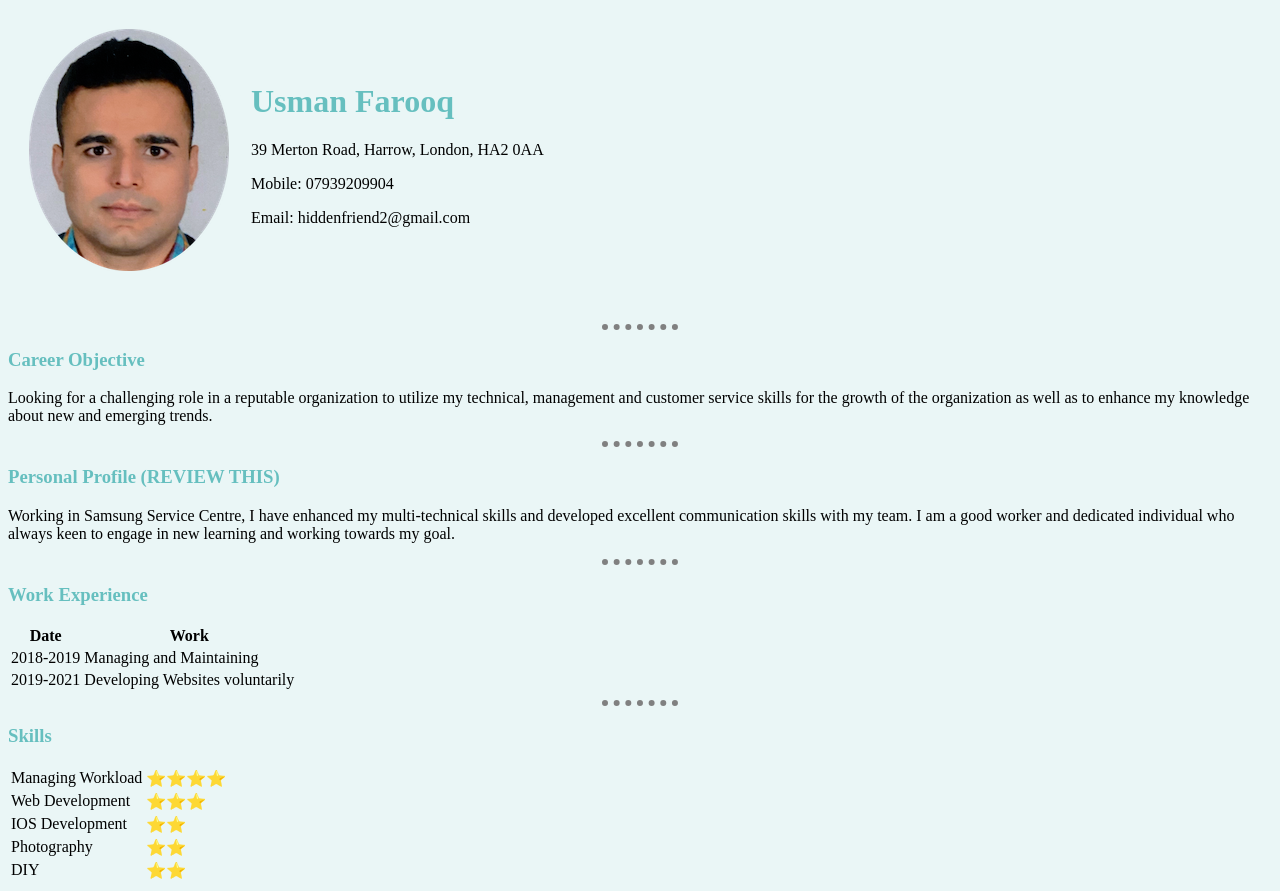
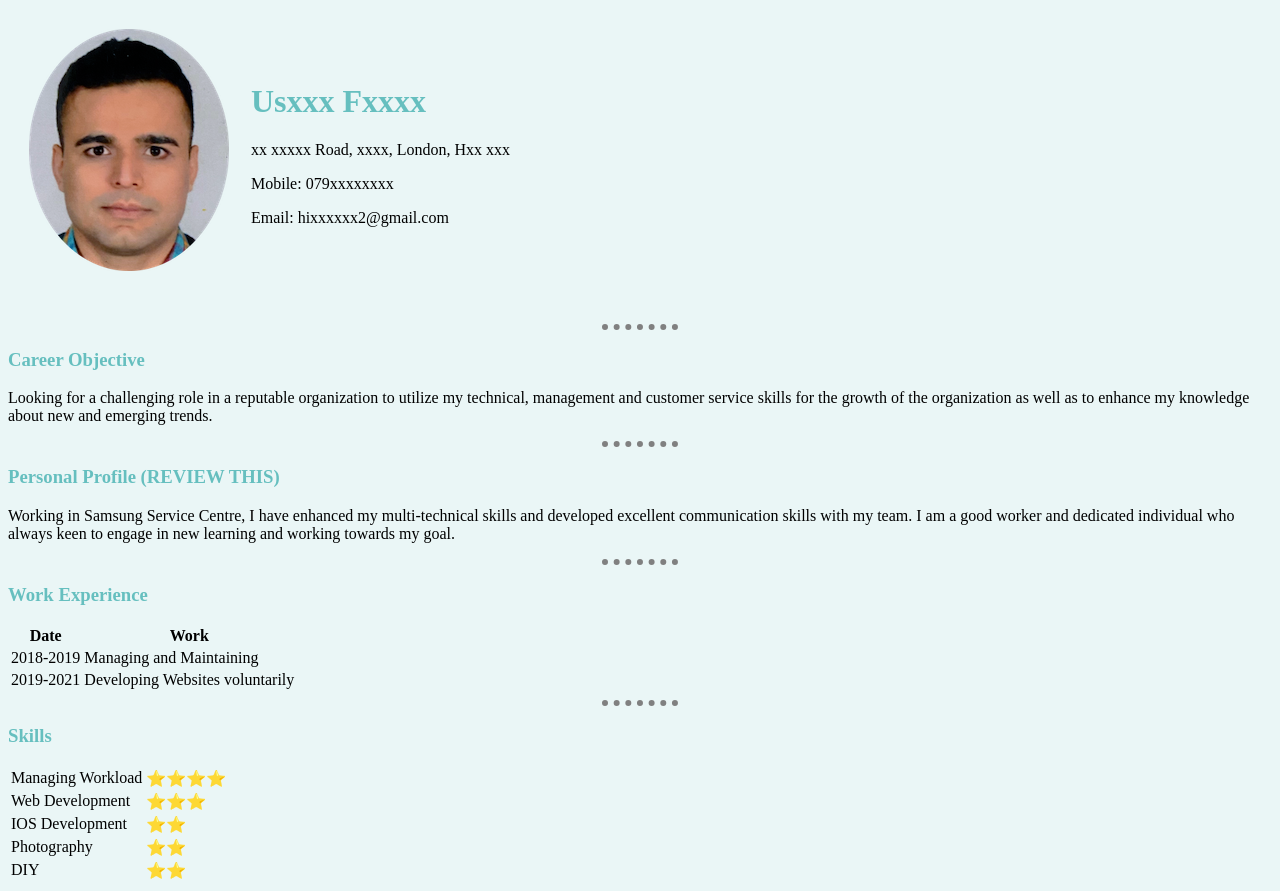
Before and after one commit to mani4uq/cv, a plain HTML site: page index.html in a window 1280 px wide. Drawn offline with Linux system fonts and the light colour scheme.

Commit message:
just hide a address

```diff
--- a/index.html
+++ b/index.html
@@ -3,7 +3,7 @@
 
 <head>
 	<meta charset="utf-8">
-	<title>Usman Farooq</title>
+	<title>Usman xxxxx</title>
 	<link rel="stylesheet" href="css/style.css">
 
 </head>
@@ -13,10 +13,10 @@
 		<tr>
 			<td><img src="myPic.png" alt="usman profile picture"></td>
 			<td>
-				<h1>Usman Farooq</h1>
-				<p>39 Merton Road, Harrow, London, HA2 0AA</p>
-				<p>Mobile: 07939209904</p>
-				<p>Email: hiddenfriend2@gmail.com</p>
+				<h1>Usxxx Fxxxx</h1>
+				<p>xx xxxxx Road, xxxx, London, Hxx xxx</p>
+				<p>Mobile: 079xxxxxxxx</p>
+				<p>Email: hixxxxxx2@gmail.com</p>
 			</td>
 		</tr>
 		<tr></tr>
```
